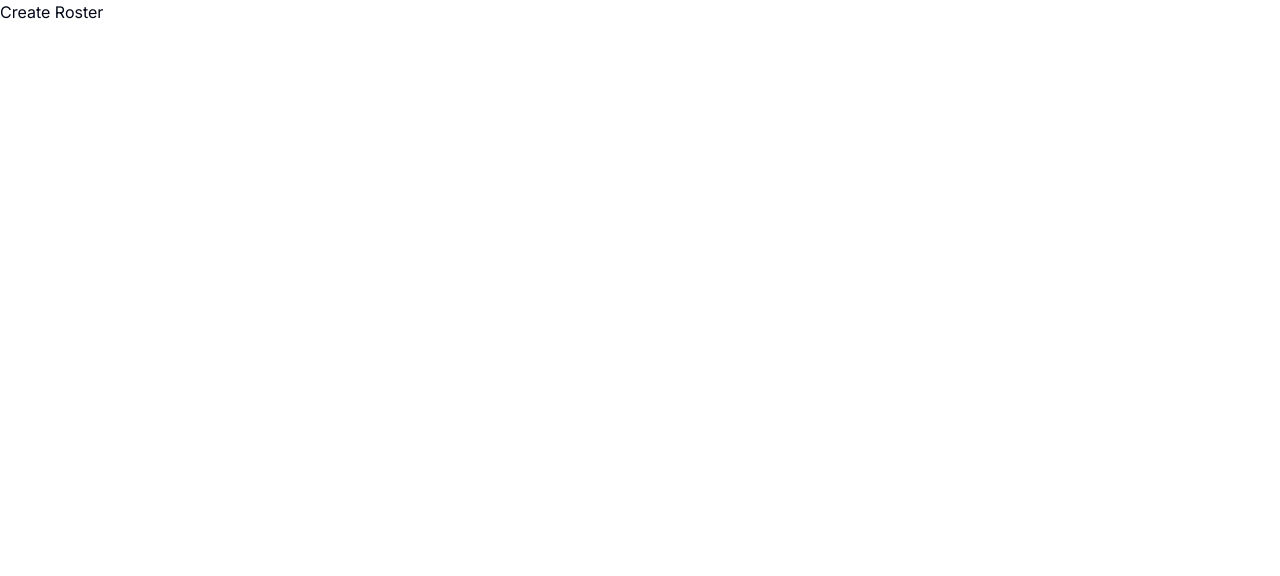
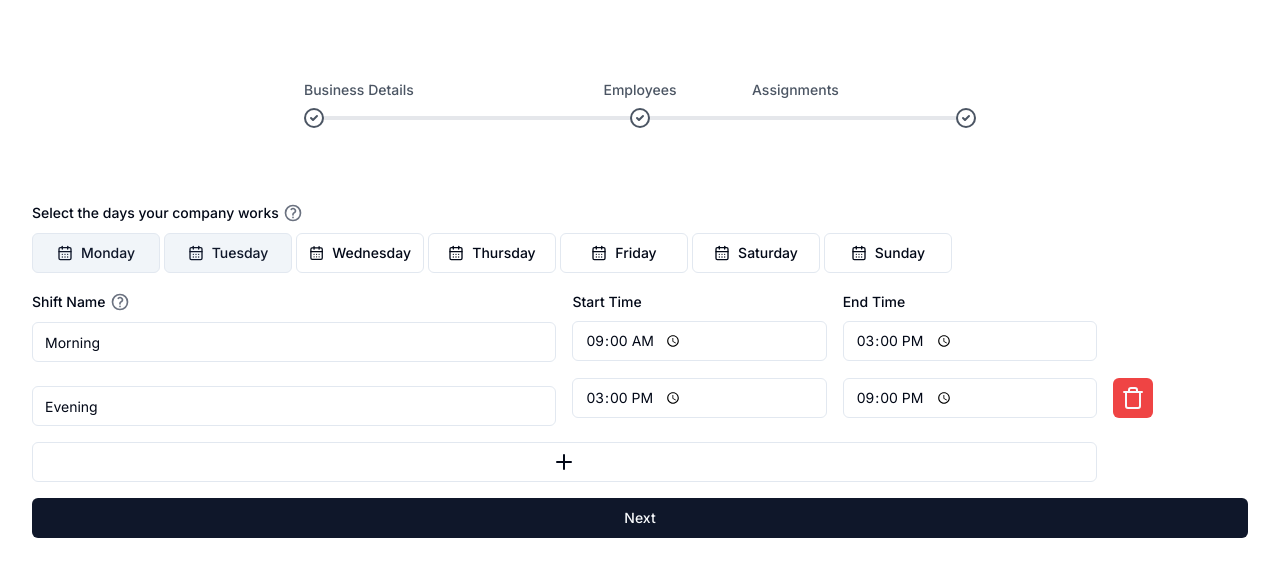
Before and after one commit to ssdrum/roster-generator-webapp, a Next.js app: page /start in a window 1280 px wide. Shown: the top 576 px of the page. Built offline with nearby package versions, Linux system fonts and the light colour scheme.

Commit message:
Removed slide, fixed progress bar text alignment

```diff
--- a/app/start/components/progress-bar.tsx
+++ b/app/start/components/progress-bar.tsx
@@ -7,7 +7,7 @@ type Props = { currStepIndex: number };
 
 const ProgressBar: FC<Props> = ({ currStepIndex }) => {
   return (
-    <div>
+    <div className='my-20 flex flex-col max-w-2xl m-auto'>
       <h2 className='sr-only'>Steps</h2>
 
       <div className='after:mt-4 after:block after:h-1 after:w-full after:rounded-lg after:bg-gray-200'>
--- a/app/start/components/roster-form.tsx
+++ b/app/start/components/roster-form.tsx
@@ -144,19 +144,14 @@ const StartForm = () => {
     //}
   };
 
-
   return (
-    <>
-      <Sheet>
-        <SheetTrigger>Create Roster</SheetTrigger>
-        <SheetContent side={'bottom'} className='h-[60vh] w-full overflow-auto'>
+    <div className="container mx-auto mt-20">
       <ProgressBar currStepIndex={currStepIndex} />
       <Form {...form}>
         <form
           onSubmit={handleSubmit}
           className='flex flex-col justify-center space-y-4'
         >
-              {currStepIndex + 1} / {steps.length}
           {step}
           {!isFirstStep && (
             <Button type='button' onClick={back}>
@@ -166,9 +161,7 @@ const StartForm = () => {
           <Button type='submit'>{isLastStep ? 'Finish' : 'Next'}</Button>
         </form>
       </Form>
-        </SheetContent>
-      </Sheet>
-    </>
+    </div>
   );
 };
 
```
Lines whose indentation alone changed are shown as unchanged.
